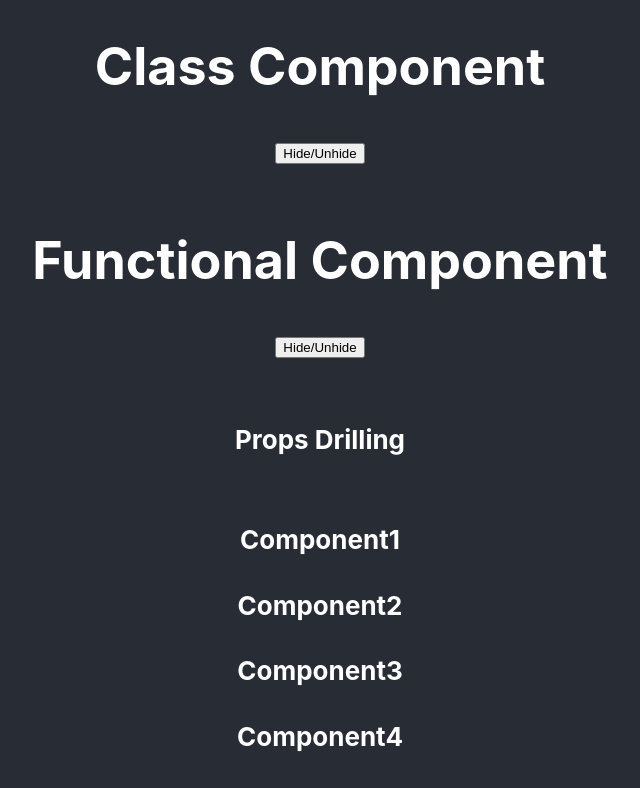
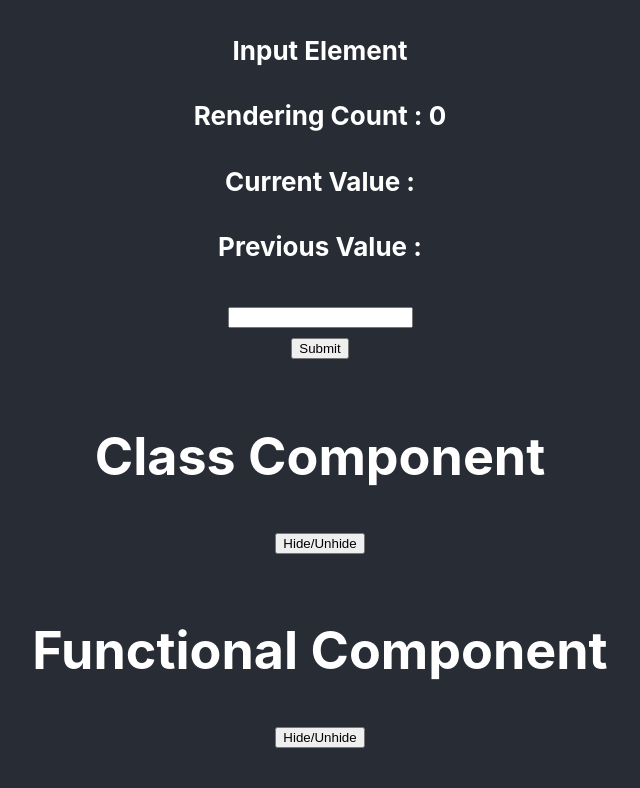
Before and after one commit to faisalshehzaddev/react-training, a React (Create React App) app: page / in a window 1280 px wide. Shown: the top 788 px of the page, without its empty margins (320-960 px from the left). Built offline with nearby package versions, Linux system fonts and the light colour scheme.

Commit message:
useRef example

```diff
--- a/src/App.js
+++ b/src/App.js
@@ -7,8 +7,9 @@ import PropsDrillingSolution from "./components/FunctionalComponents/PropsDrilli
 import ReducerCounter from "./components/FunctionalComponents/useReducer/Counter";
 import ExpensiveCounter from "./components/FunctionalComponents/Memoization/Value/ExpensiveCounter";
 import MemoCounter from "./components/FunctionalComponents/Memoization/Value/MemoCounter";
-import ExpensiveFunctionCounter from "./components/FunctionalComponents/Memoization/Function/ExpensiveFunctionCounter"
+import ExpensiveFunctionCounter from "./components/FunctionalComponents/Memoization/Function/ExpensiveFunctionCounter";
 import { useState } from "react";
+import InputComponent from "./components/FunctionalComponents/useRef/InputComponent";
 
 function App() {
   const [showClassCounter, setShowClassCounter] = useState(false);
@@ -17,6 +18,8 @@ function App() {
     <div className="App">
       <header className="App-header">
         <div>
+          <InputComponent />
+          <br />
           <h1>Class Component</h1>
           <button
             type="button"
--- /dev/null
+++ b/src/components/FunctionalComponents/useRef/InputComponent.jsx
@@ -0,0 +1,34 @@
+import React, { useState, useEffect, useRef } from "react";
+export default function InputComponent() {
+  const [data, setData] = useState("");
+  const prevData = useRef("");
+  const renderCount = useRef(0);
+  const inputElement = useRef("");
+
+  useEffect(() => {
+    prevData.current = data;
+  }, [data]);
+
+  useEffect(() => {
+    renderCount.current = renderCount.current + 1;
+  });
+
+  return (
+    <div>
+      <h4>Input Element</h4>
+      <h4>Rendering Count : {renderCount.current}</h4>
+      <h4>Current Value : {data}</h4>
+      <h4>Previous Value : {prevData.current}</h4>
+      <input
+        type="text"
+        ref={inputElement}
+        onChange={(e) => setData(e.target.value)}
+      />
+      <br />
+      <button type="button" onClick={() => inputElement.current.focus()}>
+        Submit
+      </button>
+      <br />
+    </div>
+  );
+}
```
